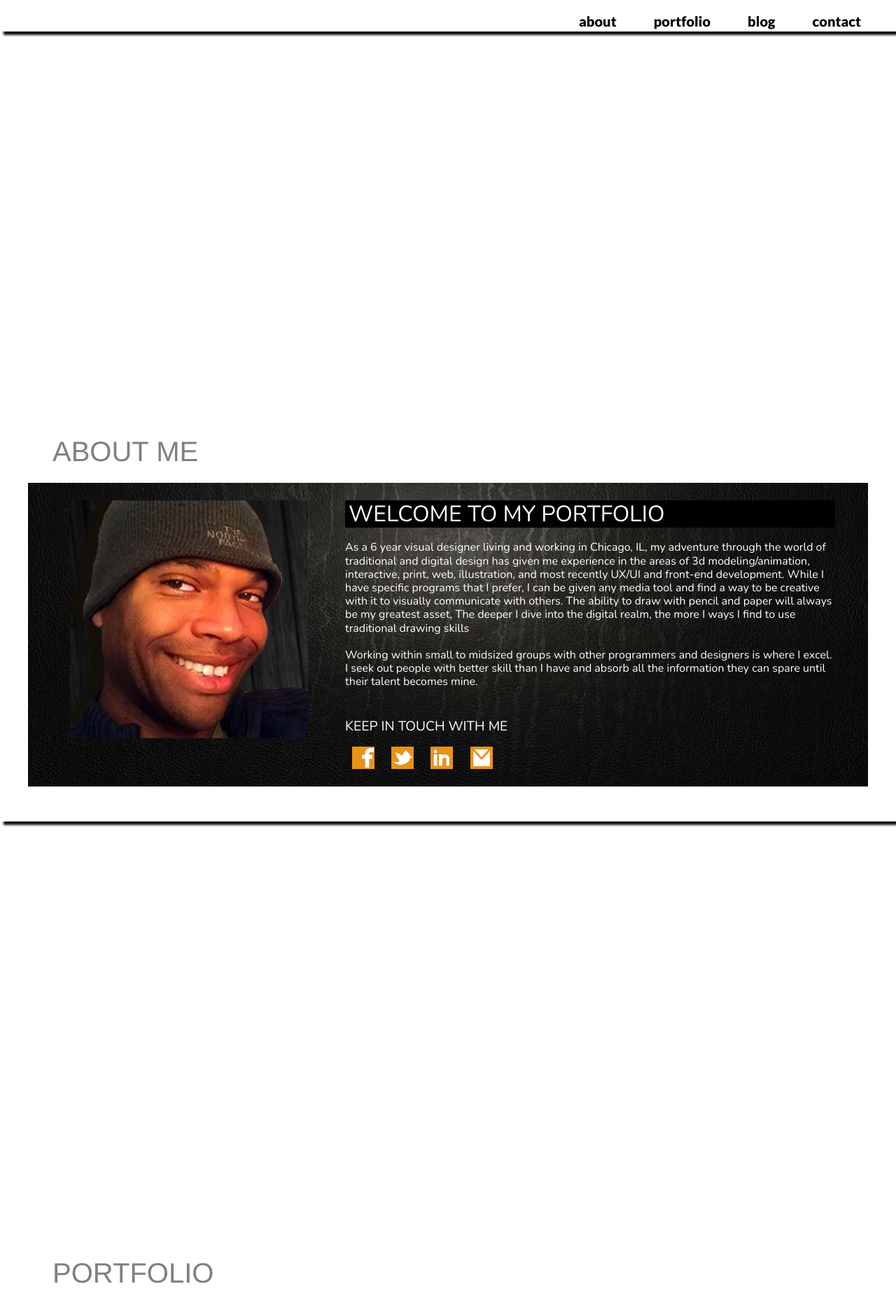
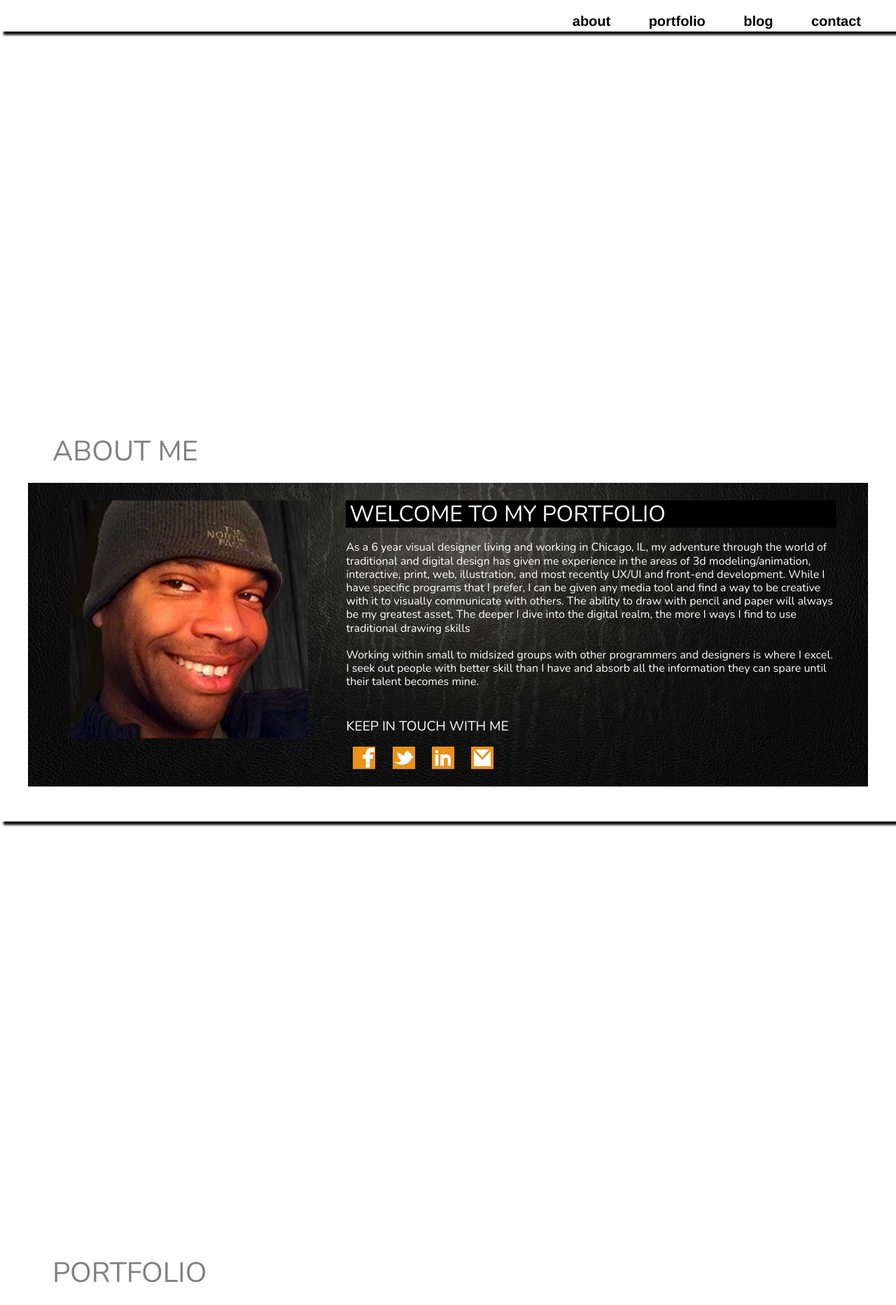
Before and after one commit to JBlacher/jblacher.github.io, a PHP site: page / in a window 1280 px wide; the page is wider, and only the part inside the window is pictured. Shown: the top 1865 px of that part at 70% size. Run offline with PHP 8.4, Linux system fonts and the light colour scheme; some libraries are stand-ins or nearby versions.

Commit message:
initial commit

```diff
--- a/css/style.css
+++ b/css/style.css
@@ -56,7 +56,7 @@ html {
 body {
 	margin: 0 auto;
 	background: url('../img/img_header_background.jpg') no-repeat center center fixed;
-	font-family: "Lato", Helvetica, Arial;
+	font-family: "Lato:900", Helvetica, Arial;
 	font-size: 1em;
 
 }
@@ -113,7 +113,7 @@ body {
 }
 .category_header_text {
 	display: block;
-	font-family: 'Avenir', Helvetica, Arial;
+	font-family: 'Nunito', Helvetica, Arial;
 	font-size: 2.5em;
 	color: Gray;
 	text-transform: uppercase;
@@ -141,9 +141,6 @@ body {
 
 .about {
 	display: inline-block;
-
-
-
 }
 
 .about_pic {
@@ -243,7 +240,7 @@ body {
 
 .portfolio_category_header_text {
 	color: #505050;
-	font-family: "Lato", Helvetica, Arial;
+	font-family: "Lato:900", Helvetica, Arial;
 
 }
 
```
